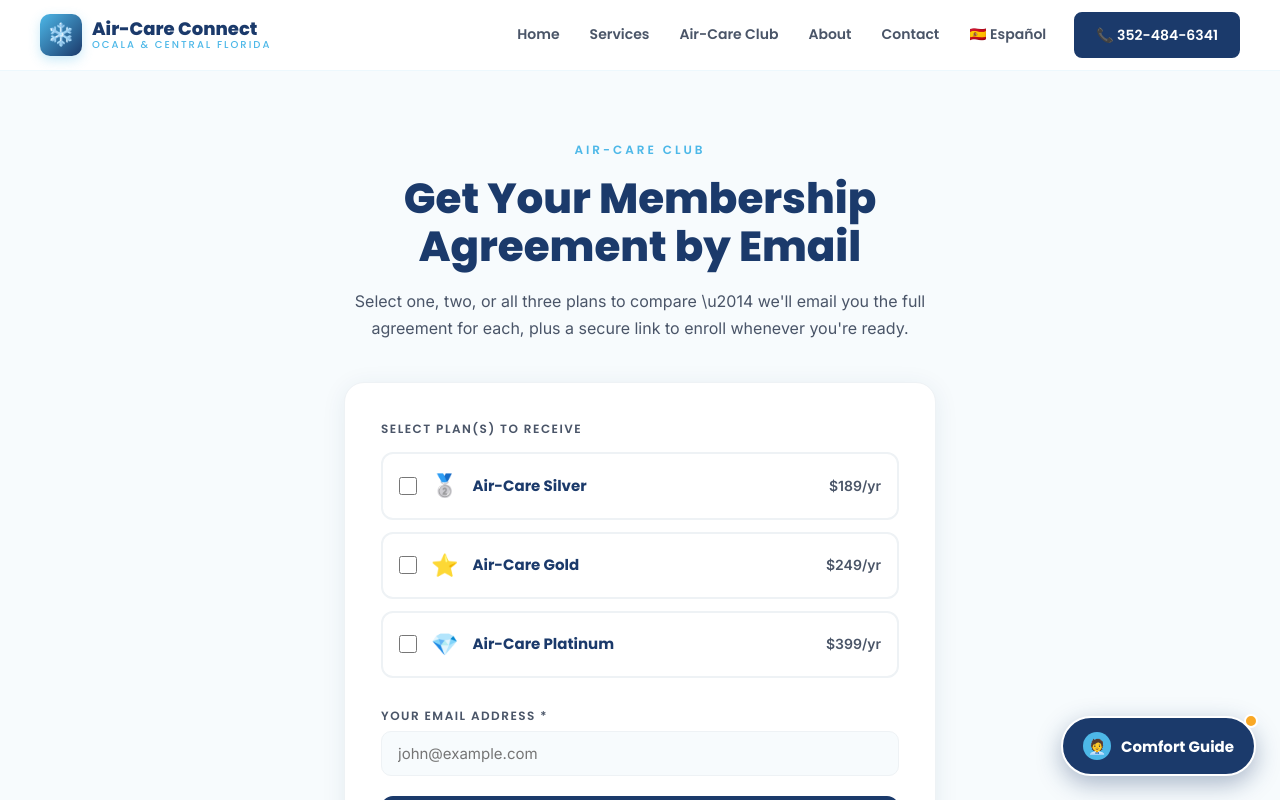
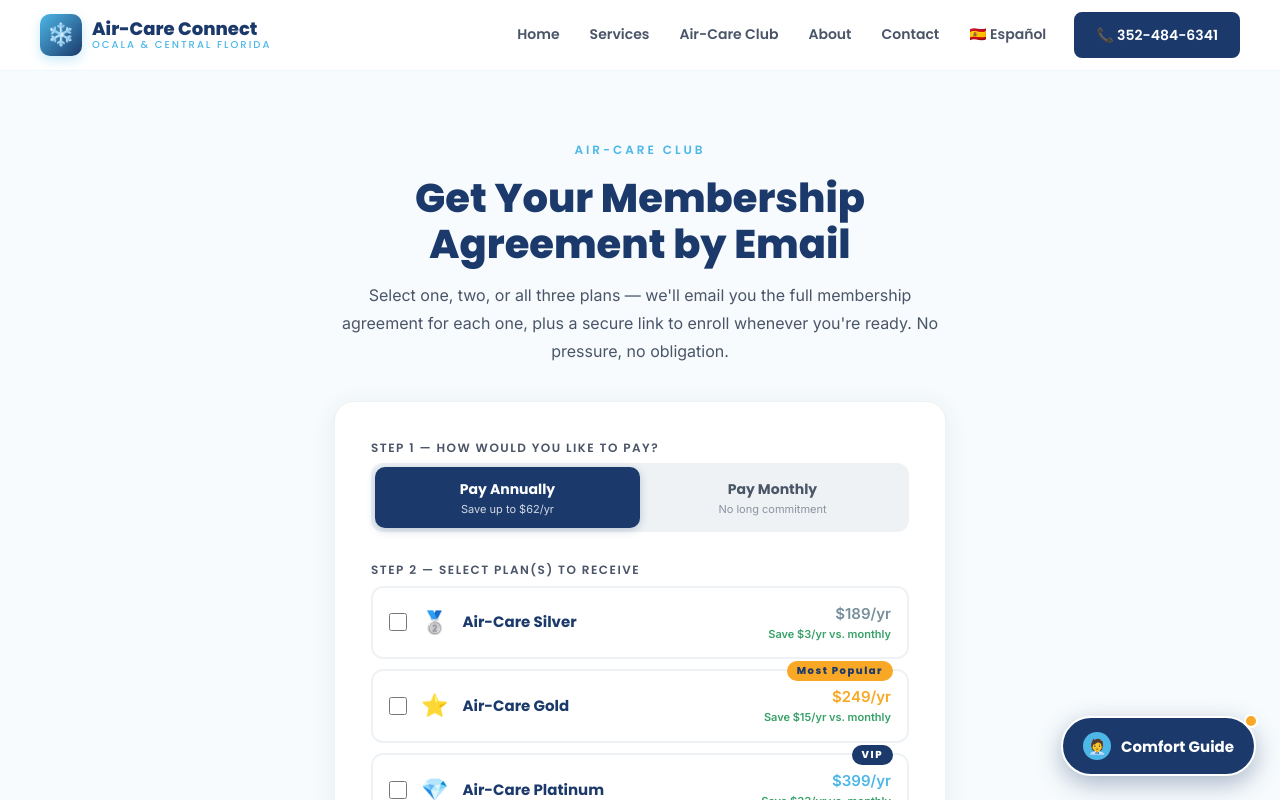
Before and after one commit to lloydinocala/air-care-connect-site, a React (Create React App) app: page /club/documents in a window 1280 px wide. Shown: the top 800 px of the page. Built offline with nearby package versions, Linux system fonts and the light colour scheme.

Commit message:
Update ClubDocuments.jsx

```diff
--- a/src/components/ClubDocuments.jsx
+++ b/src/components/ClubDocuments.jsx
@@ -7,142 +7,213 @@
 const OFF_WHITE = '#F7FBFD';
 const SKY_PALE = '#E8F6FC';
 const GRAY_LT = '#EEF2F5';
-const GRAY = '#8FA3B1';
 const GRAY_DK = '#4A5568';
 const GOLD = '#F9A825';
+const GREEN = '#38A169';
 
 const PLANS = [
-  { id: 'silver', name: 'Air-Care Silver', icon: '\ud83e\udd48', price: 189, color: '#78909C' },
-  { id: 'gold', name: 'Air-Care Gold', icon: '\u2b50', price: 249, color: GOLD },
-  { id: 'platinum', name: 'Air-Care Platinum', icon: '\ud83d\udc8e', price: 399, color: SKY },
+  { id: 'silver', name: 'Air-Care Silver', icon: '🥈', annual: 189, monthly: 15.99, color: '#78909C' },
+  { id: 'gold',   name: 'Air-Care Gold',   icon: '⭐', annual: 249, monthly: 21.99, color: GOLD,    badge: 'Most Popular' },
+  { id: 'platinum',name: 'Air-Care Platinum',icon:'💎', annual: 399, monthly: 35.99, color: SKY,    badge: 'VIP' },
 ];
+
+const inputStyle = {
+  width: '100%', padding: '12px 16px', background: OFF_WHITE,
+  border: `1px solid ${GRAY_LT}`, borderRadius: 10, color: '#1A1A2E',
+  fontFamily: 'Inter,sans-serif', fontSize: 15, outline: 'none',
+};
+const labelStyle = {
+  display: 'block', fontSize: 12, fontFamily: 'Poppins,sans-serif',
+  letterSpacing: 1.5, textTransform: 'uppercase', color: GRAY_DK,
+  fontWeight: 600, marginBottom: 6,
+};
 
 export default function ClubDocuments() {
   const [searchParams] = useSearchParams();
-  const [selected, setSelected] = useState([]);
-  const [email, setEmail] = useState('');
-  const [status, setStatus] = useState('idle'); // idle | missing | submitting | success
+  const [selected, setSelected]   = useState([]);
+  const [billing, setBilling]     = useState('annual'); // 'annual' | 'monthly'
+  const [email, setEmail]         = useState('');
+  const [status, setStatus]       = useState('idle');   // idle | missing | submitting | success | error
+  const [sentEmail, setSentEmail] = useState('');
 
+  // Pre-select the plan when arriving from a "Email Me This Agreement" button
   useEffect(() => {
     const requested = searchParams.get('plan');
-    if (requested && PLANS.some((p) => p.id === requested)) {
-      setSelected([requested]);
-    }
+    if (requested && PLANS.some((p) => p.id === requested)) setSelected([requested]);
+    const bill = searchParams.get('billing');
+    if (bill === 'monthly') setBilling('monthly');
   }, [searchParams]);
 
-  const toggle = (id) => {
+  const toggle = (id) =>
     setSelected((s) => (s.includes(id) ? s.filter((x) => x !== id) : [...s, id]));
+
+  const handleSubmit = async () => {
+    if (!email.trim() || selected.length === 0) { setStatus('missing'); return; }
+    setStatus('submitting');
+    try {
+      const r = await fetch('/api/send-agreement-docs', {
+        method: 'POST',
+        headers: { 'Content-Type': 'application/json' },
+        body: JSON.stringify({ email, plans: selected, billing, language: 'en' }),
+      });
+      if (!r.ok) { setStatus('error'); return; }
+      setSentEmail(email);
+      setStatus('success');
+    } catch (e) { setStatus('error'); }
   };
 
-  const handleSubmit = async () => {
-    if (!email.trim() || selected.length === 0) {
-      setStatus('missing');
-      return;
-    }
-    setStatus('submitting');
-    try {
-      await fetch('/api/send-agreement-docs', {
-        method: 'POST',
-        headers: { 'Content-Type': 'application/json' },
-        body: JSON.stringify({ email, plans: selected, language: 'en' }),
-      });
-    } catch (e) { console.warn('Send agreement docs error:', e); }
-    setStatus('success');
-  };
+  const annualSavings = (p) => Math.round(p.monthly * 12 - p.annual);
 
   return (
     <section style={{ background: OFF_WHITE, padding: '140px 0 80px', minHeight: '70vh' }}>
-      <div className="container" style={{ maxWidth: 640 }}>
-        <div style={{
-          fontFamily: 'Poppins,sans-serif', fontSize: 12, fontWeight: 600,
-          letterSpacing: 3, textTransform: 'uppercase', color: SKY, marginBottom: 16, textAlign: 'center',
-        }}>Air-Care Club</div>
-        <h1 style={{
-          fontFamily: 'Poppins,sans-serif', fontSize: 'clamp(28px,4vw,42px)',
-          fontWeight: 900, color: NAVY, marginBottom: 16, textAlign: 'center', lineHeight: 1.15,
-        }}>Get Your Membership Agreement by Email</h1>
-        <p style={{ fontSize: 16, color: GRAY_DK, textAlign: 'center', marginBottom: 40, lineHeight: 1.7 }}>
-          Select one, two, or all three plans to compare \u2014 we'll email you the full agreement for each, plus a secure link to enroll whenever you're ready.
+      <div className="container" style={{ maxWidth: 660 }}>
+
+        <div style={{ fontFamily:'Poppins,sans-serif', fontSize:12, fontWeight:600,
+          letterSpacing:3, textTransform:'uppercase', color:SKY, marginBottom:16, textAlign:'center' }}>
+          Air-Care Club
+        </div>
+        <h1 style={{ fontFamily:'Poppins,sans-serif', fontSize:'clamp(26px,4vw,40px)',
+          fontWeight:900, color:NAVY, marginBottom:14, textAlign:'center', lineHeight:1.15 }}>
+          Get Your Membership Agreement by Email
+        </h1>
+        <p style={{ fontSize:16, color:GRAY_DK, textAlign:'center', marginBottom:36, lineHeight:1.75 }}>
+          Select one, two, or all three plans — we'll email you the full membership agreement
+          for each one, plus a secure link to enroll whenever you're ready. No pressure, no obligation.
         </p>
 
-        <div style={{
-          background: WHITE, border: `1px solid ${GRAY_LT}`, borderRadius: 20,
-          padding: 36, boxShadow: '0 4px 24px rgba(27,58,107,0.08)',
-        }}>
+        <div style={{ background:WHITE, border:`1px solid ${GRAY_LT}`, borderRadius:20,
+          padding:36, boxShadow:'0 4px 24px rgba(27,58,107,0.08)' }}>
+
           {status === 'success' ? (
-            <div style={{ textAlign: 'center', padding: '20px 0' }}>
-              <div style={{ fontSize: 36, marginBottom: 12 }}>\u2705</div>
-              <div style={{ fontFamily: 'Poppins,sans-serif', fontWeight: 700, fontSize: 20, color: NAVY, marginBottom: 8 }}>
+            <div style={{ textAlign:'center', padding:'20px 0' }}>
+              <div style={{ fontSize:40, marginBottom:12 }}>✅</div>
+              <div style={{ fontFamily:'Poppins,sans-serif', fontWeight:700, fontSize:22, color:NAVY, marginBottom:10 }}>
                 Check your inbox!
               </div>
-              <p style={{ fontSize: 15, color: GRAY_DK, lineHeight: 1.7 }}>
-                We've sent the agreement{selected.length > 1 ? 's' : ''} to <strong>{email}</strong>.
-                It may take a minute or two to arrive \u2014 check your spam folder if you don't see it.
+              <p style={{ fontSize:15, color:GRAY_DK, lineHeight:1.75, maxWidth:420, margin:'0 auto' }}>
+                We sent the agreement{selected.length > 1 ? 's' : ''} to <strong>{sentEmail}</strong>.
+                Each one includes a button to review the full PDF and a secure link to enroll and pay
+                when you're ready — no account or login required.
               </p>
-              <Link to="/club" style={{ color: SKY, fontWeight: 600, fontSize: 14, display: 'inline-block', marginTop: 16 }}>
-                \u2190 Back to the Air-Care Club
+              <p style={{ fontSize:13, color:GRAY_DK, marginTop:14 }}>
+                Didn't receive it? Check your spam folder, or call us at{' '}
+                <a href="tel:+13524846341" style={{ color:SKY, fontWeight:600 }}>352-484-6341</a>.
+              </p>
+              <Link to="/club" style={{ color:SKY, fontWeight:600, fontSize:14,
+                display:'inline-block', marginTop:20 }}>
+                ← Back to the Air-Care Club
               </Link>
             </div>
+
           ) : (
             <>
+              {/* ── Step 1: Billing toggle ── */}
+              <div style={{ marginBottom:28 }}>
+                <div style={labelStyle}>Step 1 — How would you like to pay?</div>
+                <div style={{ display:'flex', gap:0, background:GRAY_LT, borderRadius:12, padding:4 }}>
+                  {[
+                    { v:'annual',  label:'Pay Annually',  sub:'Save up to $62/yr' },
+                    { v:'monthly', label:'Pay Monthly',   sub:'No long commitment' },
+                  ].map(({ v, label, sub }) => (
+                    <button key={v} onClick={() => setBilling(v)} type="button" style={{
+                      flex:1, padding:'12px 10px', borderRadius:10, border:'none',
+                      cursor:'pointer', transition:'all 0.15s', textAlign:'center',
+                      background: billing === v ? NAVY : 'transparent',
+                      color: billing === v ? WHITE : GRAY_DK,
+                      boxShadow: billing === v ? '0 2px 8px rgba(27,58,107,0.25)' : 'none',
+                    }}>
+                      <div style={{ fontFamily:'Poppins,sans-serif', fontWeight:700, fontSize:14 }}>{label}</div>
+                      <div style={{ fontSize:11, opacity: billing === v ? 0.8 : 0.6, marginTop:2 }}>{sub}</div>
+                    </button>
+                  ))}
+                </div>
+              </div>
+
+              {/* ── Step 2: Plan selection ── */}
+              <div style={{ marginBottom:28 }}>
+                <div style={labelStyle}>Step 2 — Select Plan(s) to Receive</div>
+                <div style={{ display:'flex', flexDirection:'column', gap:10 }}>
+                  {PLANS.map((p) => {
+                    const active = selected.includes(p.id);
+                    const price = billing === 'annual' ? `$${p.annual}/yr` : `$${p.monthly}/mo`;
+                    const savings = annualSavings(p);
+                    return (
+                      <label key={p.id} style={{
+                        display:'flex', alignItems:'center', gap:14, padding:'14px 16px',
+                        border:`2px solid ${active ? p.color : GRAY_LT}`,
+                        borderRadius:12, cursor:'pointer',
+                        background: active ? SKY_PALE : WHITE,
+                        transition:'all 0.15s', position:'relative',
+                      }}>
+                        {p.badge && (
                           <div style={{
-                display: 'block', fontSize: 12, fontFamily: 'Poppins,sans-serif',
-                letterSpacing: 1.5, textTransform: 'uppercase', color: GRAY_DK,
-                fontWeight: 600, marginBottom: 14,
-              }}>Select Plan(s) to Receive</div>
-
-              <div style={{ display: 'flex', flexDirection: 'column', gap: 12, marginBottom: 28 }}>
-                {PLANS.map((p) => (
-                  <label key={p.id} style={{
-                    display: 'flex', alignItems: 'center', gap: 14, padding: '14px 16px',
-                    border: `2px solid ${selected.includes(p.id) ? p.color : GRAY_LT}`,
-                    borderRadius: 12, cursor: 'pointer',
-                    background: selected.includes(p.id) ? SKY_PALE : WHITE,
-                    transition: 'all 0.15s',
-                  }}>
+                            position:'absolute', top:-10, right:14,
+                            background: p.id === 'gold' ? GOLD : NAVY,
+                            color: p.id === 'gold' ? NAVY : WHITE,
+                            fontSize:10, fontWeight:800, letterSpacing:1.5,
+                            padding:'2px 10px', borderRadius:999,
+                            fontFamily:'Poppins,sans-serif',
+                          }}>{p.badge}</div>
+                        )}
                         <input
-                      type="checkbox"
-                      checked={selected.includes(p.id)}
-                      onChange={() => toggle(p.id)}
-                      style={{ width: 18, height: 18, accentColor: p.color, flexShrink: 0 }}
+                          type="checkbox" checked={active} onChange={() => toggle(p.id)}
+                          style={{ width:18, height:18, accentColor:p.color, flexShrink:0 }}
                         />
-                    <span style={{ fontSize: 22 }}>{p.icon}</span>
-                    <span style={{ flex: 1, fontFamily: 'Poppins,sans-serif', fontWeight: 700, color: NAVY, fontSize: 15 }}>
+                        <span style={{ fontSize:22 }}>{p.icon}</span>
+                        <span style={{ flex:1, fontFamily:'Poppins,sans-serif', fontWeight:700, color:NAVY, fontSize:15 }}>
                           {p.name}
                         </span>
-                    <span style={{ fontSize: 14, color: GRAY_DK, fontWeight: 600 }}>${p.price}/yr</span>
+                        <div style={{ textAlign:'right' }}>
+                          <div style={{ fontSize:15, fontWeight:700, color:p.color }}>{price}</div>
+                          {billing === 'annual' && (
+                            <div style={{ fontSize:11, color:GREEN, fontWeight:600 }}>
+                              Save ${savings}/yr vs. monthly
+                            </div>
+                          )}
+                        </div>
                       </label>
-                ))}
+                    );
+                  })}
+                </div>
+                <p style={{ fontSize:12, color:GRAY_DK, marginTop:10, fontStyle:'italic' }}>
+                  Selecting multiple plans lets you compare them side by side before deciding.
+                </p>
               </div>
 
-              <label style={{
-                display: 'block', fontSize: 12, fontFamily: 'Poppins,sans-serif',
-                letterSpacing: 1.5, textTransform: 'uppercase', color: GRAY_DK,
-                fontWeight: 600, marginBottom: 6,
-              }}>Your Email Address *</label>
+              {/* ── Step 3: Email ── */}
+              <div style={{ marginBottom:20 }}>
+                <label style={labelStyle}>Step 3 — Your Email Address *</label>
                 <input
                   type="email" placeholder="john@example.com" value={email}
                   onChange={(e) => setEmail(e.target.value)}
-                style={{
-                  width: '100%', padding: '12px 16px', background: OFF_WHITE,
-                  border: `1px solid ${GRAY_LT}`, borderRadius: 10, color: '#1A1A2E',
-                  fontFamily: 'Inter,sans-serif', fontSize: 15, outline: 'none', marginBottom: 20,
-                }}
+                  style={inputStyle}
                 />
+                <p style={{ fontSize:12, color:GRAY_DK, marginTop:6, fontStyle:'italic' }}>
+                  We'll send the agreement(s) and a secure enrollment link. We won't spam you.
+                </p>
+              </div>
 
               {status === 'missing' && (
-                <p style={{ fontSize: 13, color: '#C62828', textAlign: 'center', marginBottom: 16 }}>
-                  Please select at least one plan and enter your email.
+                <p style={{ fontSize:13, color:'#C62828', textAlign:'center', marginBottom:14 }}>
+                  Please select at least one plan and enter your email address.
+                </p>
+              )}
+              {status === 'error' && (
+                <p style={{ fontSize:13, color:'#C62828', textAlign:'center', marginBottom:14 }}>
+                  Something went wrong — please try again or call us at 352-484-6341.
                 </p>
               )}
 
               <button
                 className="btn btn-navy"
-                style={{ width: '100%', justifyContent: 'center', opacity: status === 'submitting' ? 0.6 : 1 }}
+                style={{ width:'100%', justifyContent:'center',
+                  opacity: status === 'submitting' ? 0.6 : 1 }}
                 disabled={status === 'submitting'}
                 onClick={handleSubmit}
               >
-                {status === 'submitting' ? 'Sending...' : `Email Me ${selected.length > 1 ? 'These Agreements' : 'This Agreement'} \u2192`}
+                {status === 'submitting'
+                  ? 'Sending...'
+                  : `Email Me ${selected.length > 1 ? 'These Agreements' : 'This Agreement'} →`}
               </button>
             </>
           )}
```
Lines whose indentation alone changed are shown as unchanged.
